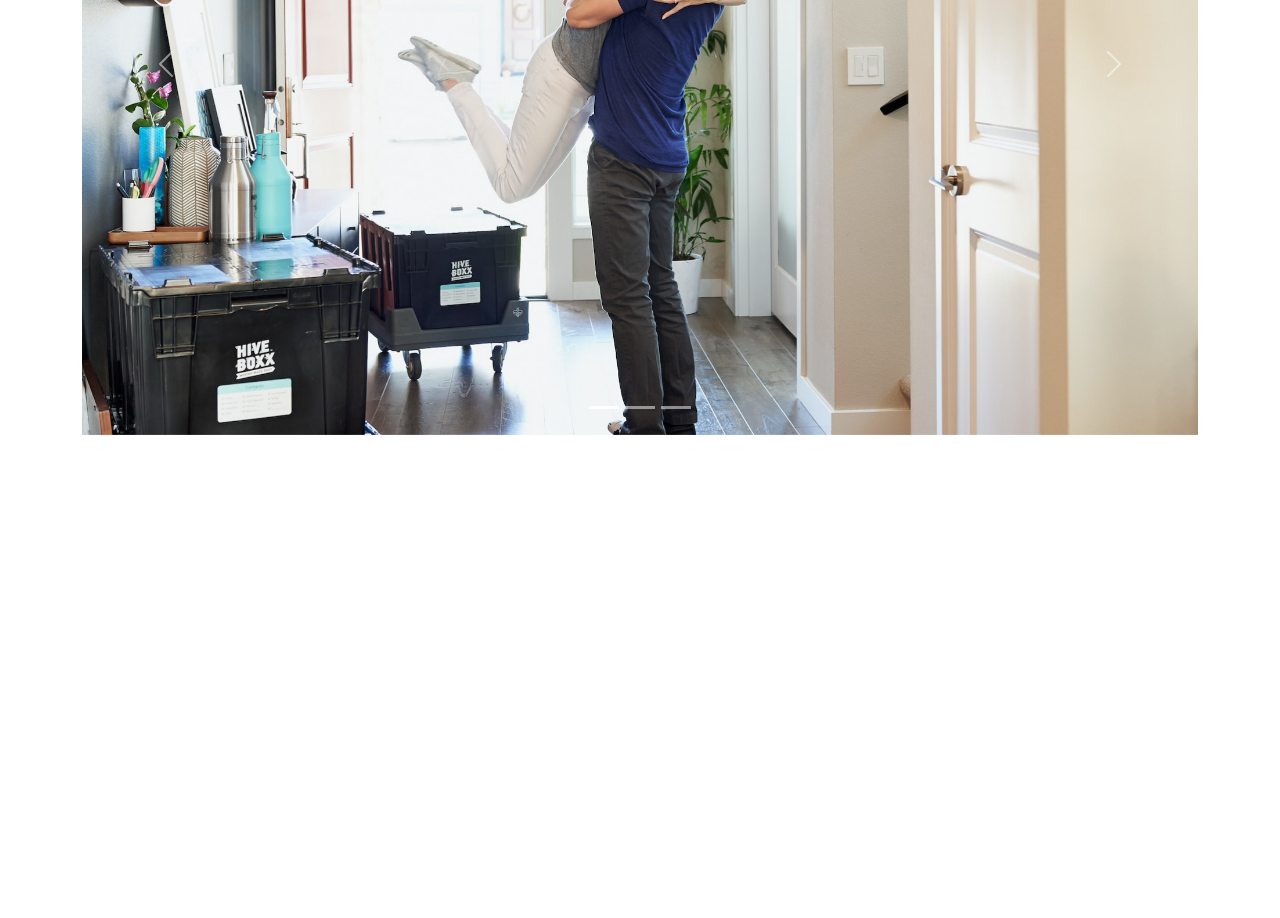
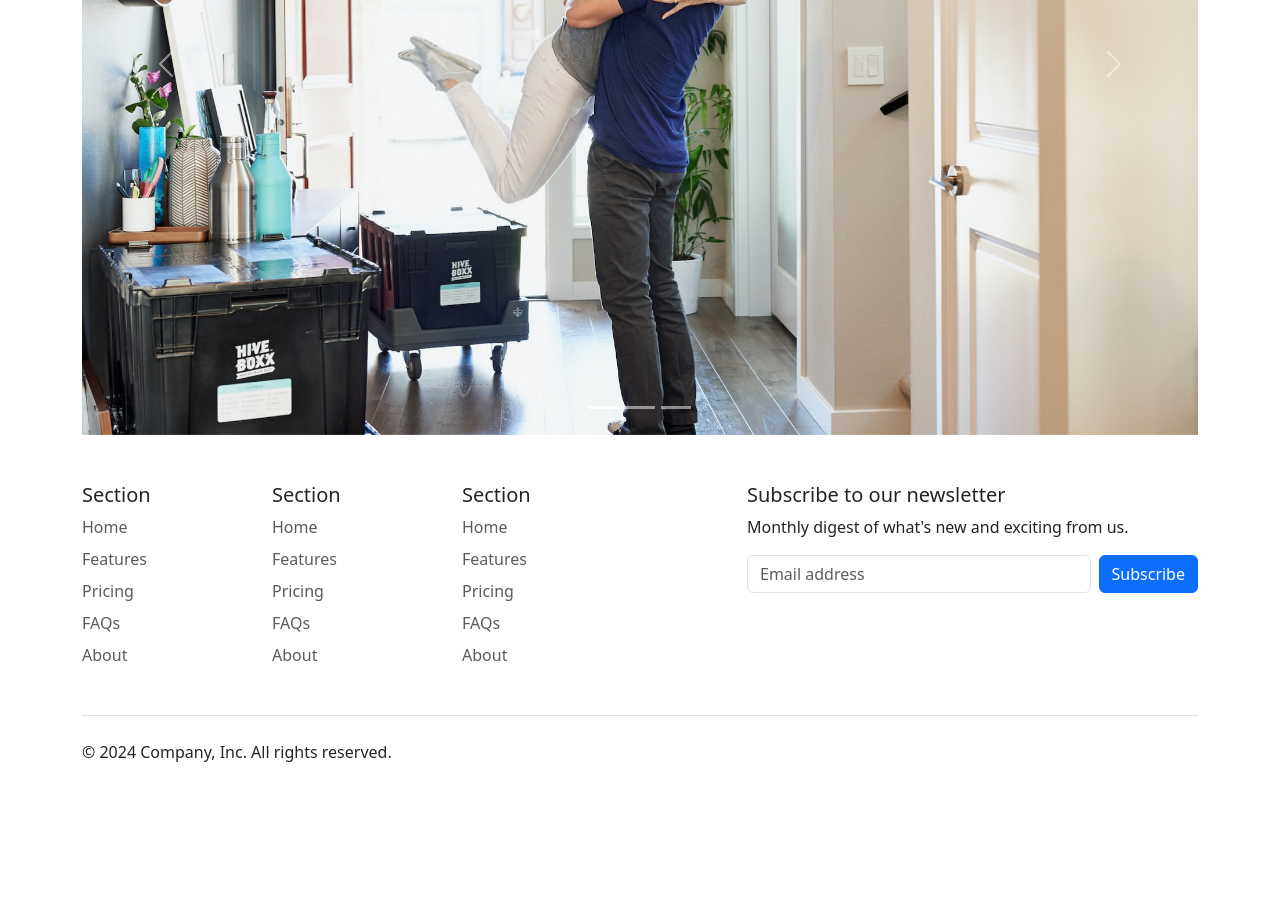
Before and after one commit to kamleshBisht04/Bootstrap-Projects, a plain HTML site: page First page Design/index.html in a window 1280 px wide. Shown: the part 1725-2643 px from the top of the page. Before the commit the page ends 2160 px from the top, so only its background shows below. Drawn offline with nearby package versions, Linux system fonts and the light colour scheme.

Commit message:
website footer is Added

```diff
--- a/First page Design/index.html
+++ b/First page Design/index.html
@@ -152,6 +152,67 @@
       </div>
     </main>
 
+<div class="container">
+    <footer class="py-5">
+    <div class="row">
+      <div class="col-6 col-md-2 mb-3">
+        <h5>Section</h5>
+        <ul class="nav flex-column">
+          <li class="nav-item mb-2"><a href="#" class="nav-link p-0 text-body-secondary">Home</a></li>
+          <li class="nav-item mb-2"><a href="#" class="nav-link p-0 text-body-secondary">Features</a></li>
+          <li class="nav-item mb-2"><a href="#" class="nav-link p-0 text-body-secondary">Pricing</a></li>
+          <li class="nav-item mb-2"><a href="#" class="nav-link p-0 text-body-secondary">FAQs</a></li>
+          <li class="nav-item mb-2"><a href="#" class="nav-link p-0 text-body-secondary">About</a></li>
+        </ul>
+      </div>
+
+      <div class="col-6 col-md-2 mb-3">
+        <h5>Section</h5>
+        <ul class="nav flex-column">
+          <li class="nav-item mb-2"><a href="#" class="nav-link p-0 text-body-secondary">Home</a></li>
+          <li class="nav-item mb-2"><a href="#" class="nav-link p-0 text-body-secondary">Features</a></li>
+          <li class="nav-item mb-2"><a href="#" class="nav-link p-0 text-body-secondary">Pricing</a></li>
+          <li class="nav-item mb-2"><a href="#" class="nav-link p-0 text-body-secondary">FAQs</a></li>
+          <li class="nav-item mb-2"><a href="#" class="nav-link p-0 text-body-secondary">About</a></li>
+        </ul>
+      </div>
+
+      <div class="col-6 col-md-2 mb-3">
+        <h5>Section</h5>
+        <ul class="nav flex-column">
+          <li class="nav-item mb-2"><a href="#" class="nav-link p-0 text-body-secondary">Home</a></li>
+          <li class="nav-item mb-2"><a href="#" class="nav-link p-0 text-body-secondary">Features</a></li>
+          <li class="nav-item mb-2"><a href="#" class="nav-link p-0 text-body-secondary">Pricing</a></li>
+          <li class="nav-item mb-2"><a href="#" class="nav-link p-0 text-body-secondary">FAQs</a></li>
+          <li class="nav-item mb-2"><a href="#" class="nav-link p-0 text-body-secondary">About</a></li>
+        </ul>
+      </div>
+
+      <div class="col-md-5 offset-md-1 mb-3">
+        <form>
+          <h5>Subscribe to our newsletter</h5>
+          <p>Monthly digest of what's new and exciting from us.</p>
+          <div class="d-flex flex-column flex-sm-row w-100 gap-2">
+            <label for="newsletter1" class="visually-hidden">Email address</label>
+            <input id="newsletter1" type="text" class="form-control" placeholder="Email address">
+            <button class="btn btn-primary" type="button">Subscribe</button>
+          </div>
+        </form>
+      </div>
+    </div>
+
+    <footer>
+    <div class=" flex-column flex-sm-row justify-content-between py-4 my-4 border-top">
+      <p>© 2024 Company, Inc. All rights reserved.</p>
+      <ul class="list-unstyled d-flex">
+        <li class="ms-3"><a class="link-body-emphasis" href="#"><svg class="bi" width="24" height="24"><use xlink:href="#twitter"></use></svg></a></li>
+        <li class="ms-3"><a class="link-body-emphasis" href="#"><svg class="bi" width="24" height="24"><use xlink:href="#instagram"></use></svg></a></li>
+        <li class="ms-3"><a class="link-body-emphasis" href="#"><svg class="bi" width="24" height="24"><use xlink:href="#facebook"></use></svg></a></li>
+      </ul>
+    </div>
+  </footer>
+  </div>
+
     <script src="https://cdn.jsdelivr.net/npm/bootstrap@5.3.3/dist/js/bootstrap.bundle.min.js" integrity="sha384-YvpcrYf0tY3lHB60NNkmXc5s9fDVZLESaAA55NDzOxhy9GkcIdslK1eN7N6jIeHz" crossorigin="anonymous"></script>
   </body>
 </html>
```
